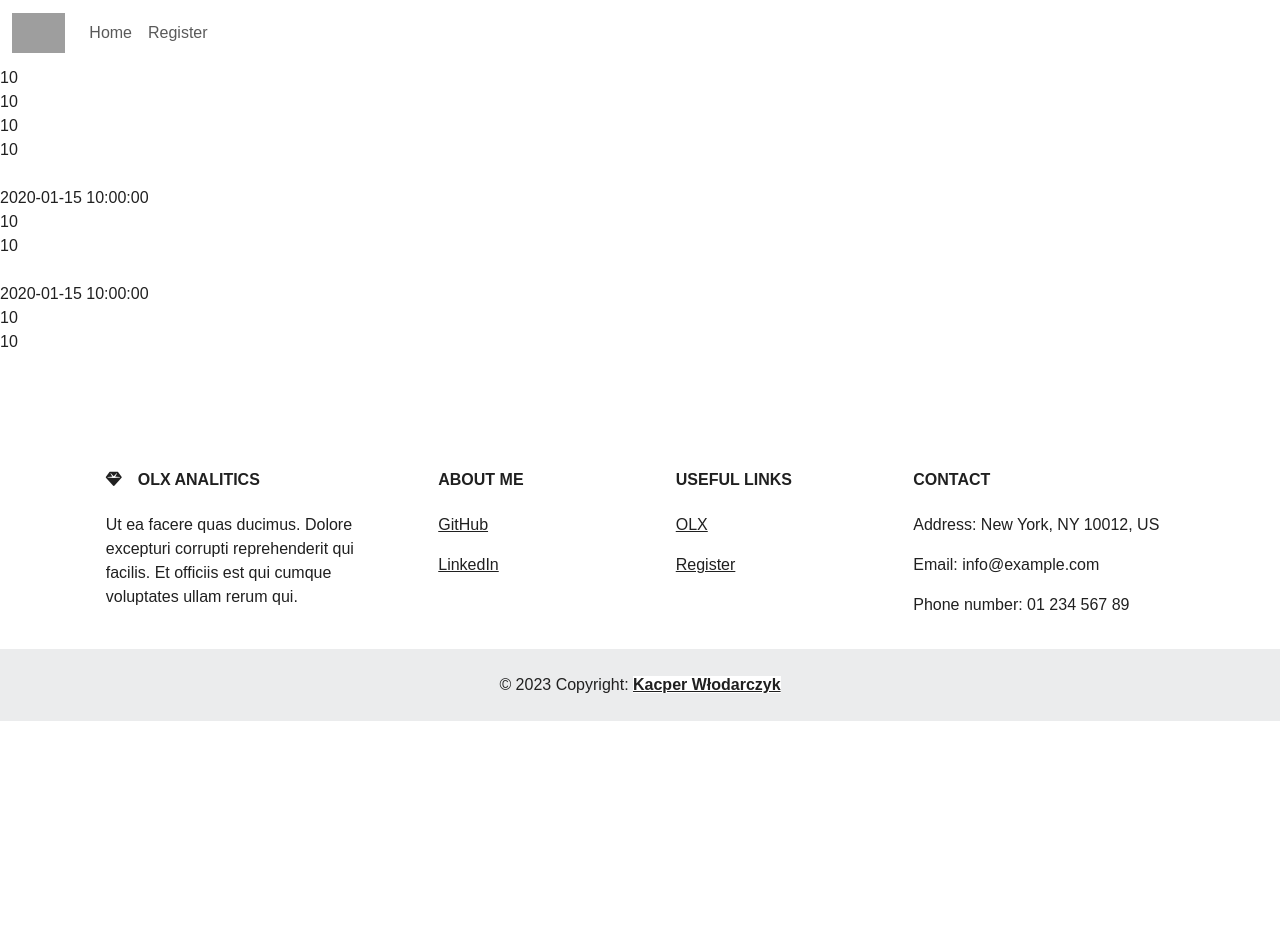
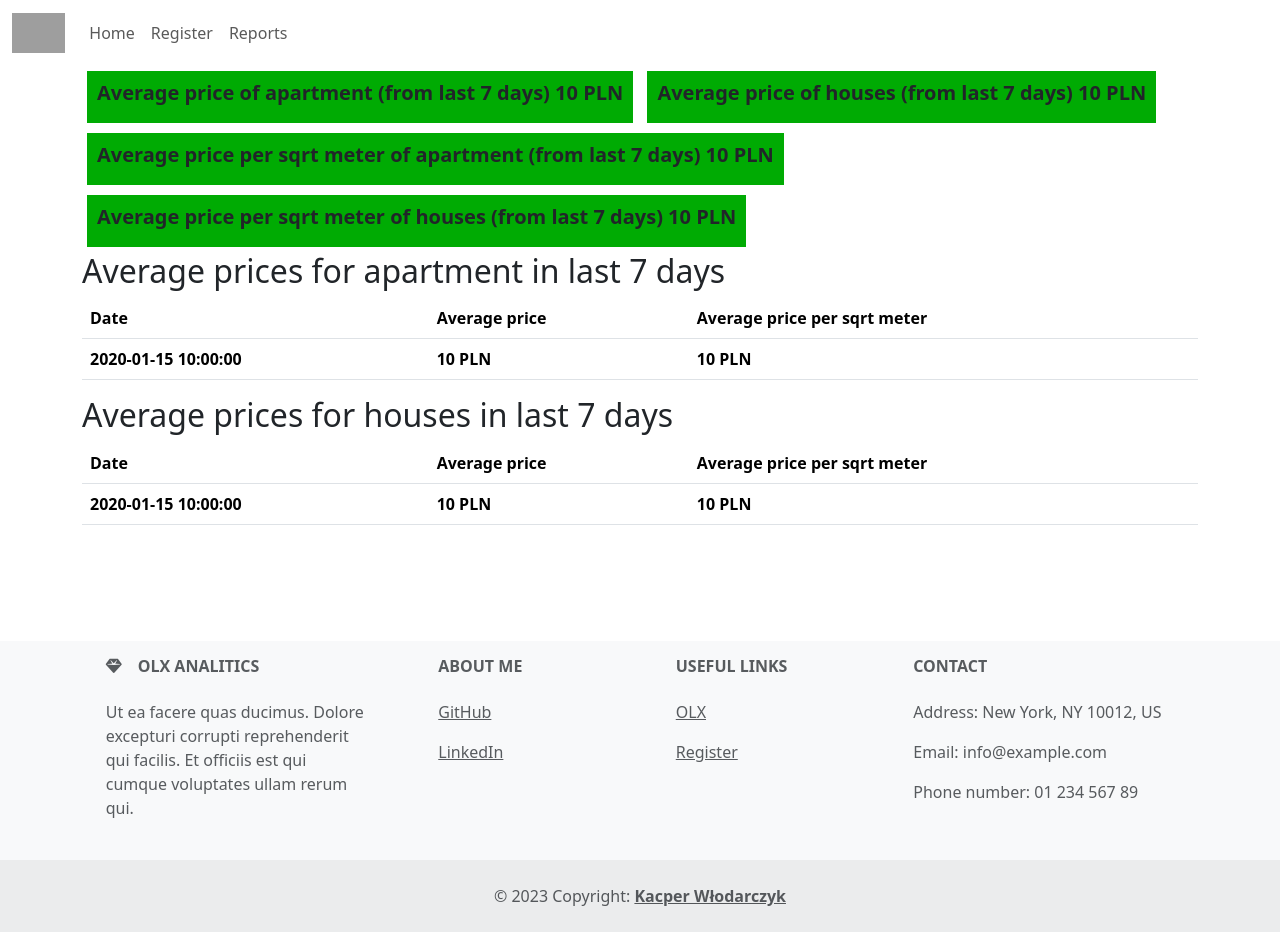
Before and after one commit to DEENUU1/OLX-Analytics, a Flask app: template web/templates/report.html in a window 1280 px wide. Before the commit the page ends 721 px from the top, so only its background shows below. Run offline with Flask 3, Linux system fonts and the light colour scheme; the template is opened without the code that fills it: most values are stand-ins (such as "Sample title", 1, 10 or a date in 2020); lists and menus that the app fills with data are empty; some libraries are stand-ins or nearby versions; grey boxes are pictures that could not be loaded.

Commit message:
Style | Basic style using bootstrap for reports view

```diff
--- a/web/templates/base/navigation_bar.html
+++ b/web/templates/base/navigation_bar.html
@@ -28,6 +28,9 @@
             <li class="nav-item">
                 <a class="nav-link" href="{{ url_for('auth.register')}}">Register</a>
             </li>
+            <li class="nav-item">
+                <a class="nav-link" href="{{ url_for('views.report_view')}}">Reports</a>
+            </li>
             </ul>
         </div>
 
--- a/web/templates/report.html
+++ b/web/templates/report.html
@@ -3,31 +3,86 @@
 {% block title %}OLX Analitics | Report {% endblock %}
 
 {% block style %}
-  <link rel="stylesheet" type="text/css" href="/static/css/forms.css" />
+  <link rel="stylesheet" type="text/css" href="/static/css/result.css" />
 {% endblock %}
 
 
 {% block content %}
 
-{{report_apartment_average_price}} <br>
-{{report_house_average_price}} <br>
-{{report_apartment_average_price_per_sqr_m}} <br>
-{{report_house_average_price_per_sqr_m}} <br>
-<br>
+<div class="container">
+    {% if report_apartment_average_price %}
+    <div class="box">
+        <h3>Average price of apartment (from last 7 days) {{report_apartment_average_price}} PLN</h3>
+    </div>
+    {% endif %}
 
-{% for data in report_apartment_data %}
-    {{data.date}} <br>
-    {{data.average_price}} <br>
-    {{data.average_price_per_sqrt_m}} <br>
-{% endfor %}
+    {% if report_house_average_price %}
+    <div class="box">
+        <h3>Average price of houses (from last 7 days) {{report_house_average_price}} PLN</h3>
+    </div>
+    {% endif %}
 
-<br>
-{% for data in report_house_data %}
-    {{data.date}} <br>
-    {{data.average_price}} <br>
-    {{data.average_price_per_sqr_m}} <br>
-{% endfor %}
+    {% if report_apartment_average_price_per_sqr_m %}
+    <div class="box">
+        <h3>Average price per sqrt meter of apartment (from last 7 days) {{report_apartment_average_price_per_sqr_m}} PLN</h3>
+    </div>
+    {% endif %}
 
+    {% if report_house_average_price_per_sqr_m  %}
+    <div class="box">
+        <h3>Average price per sqrt meter of houses (from last 7 days) {{report_house_average_price_per_sqr_m}} PLN</h3>
+    </div>
+    {% endif %}
+</div>
+
+{% if report_apartment_data %}
+<div class="container table-responsive">
+<h2>Average prices for apartment in last 7 days</h2>
+<table class="table table-hover">
+    <thead>
+        <tr>
+            <th scope="col">Date</th>
+            <th scope="col">Average price</th>
+            <th scope="col">Average price per sqrt meter</th>
+        </tr>
+    </thead>
+    <tbody>
+    {% for data in report_apartment_data %}
+    <tr>
+        <th>{{data.date}}</th>
+        <th>{{data.average_price}} PLN</th>
+        <th>{{data.average_price_per_sqr_m}} PLN</th>
+    </tr>
+    </tbody>
+    {% endfor %}
+</table>
+</div>
+{% endif %}
+
+
+{% if report_house_data %}
+<div class="container table-responsive">
+<h2>Average prices for houses in last 7 days</h2>
+<table class="table table-hover">
+    <thead>
+        <tr>
+            <th scope="col">Date</th>
+            <th scope="col">Average price</th>
+            <th scope="col">Average price per sqrt meter</th>
+        </tr>
+    </thead>
+    <tbody>
+    {% for data in report_house_data %}
+    <tr>
+        <th>{{data.date}}</th>
+        <th>{{data.average_price}} PLN</th>
+        <th>{{data.average_price_per_sqr_m}} PLN</th>
+    </tr>
+    </tbody>
+    {% endfor %}
+</table>
+</div>
+{% endif %}
 
 
 
```
